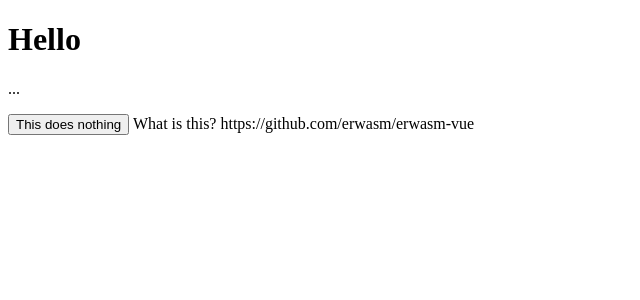
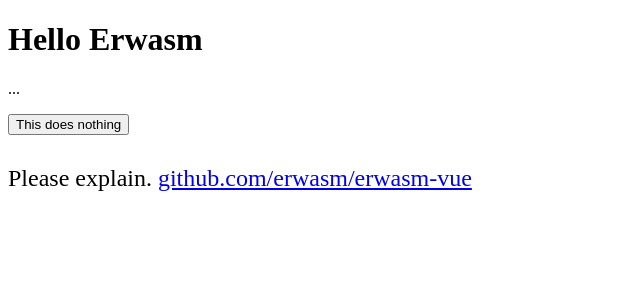
Before and after one commit to erwasm/erwasm-vue, a Vue app: page / in a window 1280 px wide. Shown: the top 300 px of the page, without its empty margins (0-640 px from the left). Built offline with nearby package versions, Linux system fonts and the light colour scheme.

Commit message:
change page style make the link linking

```diff
--- a/src/App.vue
+++ b/src/App.vue
@@ -1,5 +1,5 @@
 <template>
-  <h1>Hello</h1>
+  <h1>Hello Erwasm</h1>
 
   <p v-if="quote.ready">
     Current price is {{ quote.price.base }}
@@ -22,7 +22,9 @@
   </div>
 
 
-  What is this? https://github.com/erwasm/erwasm-vue
+  <div class="wat">
+    Please explain. <a href="https://github.com/erwasm/erwasm-vue">github.com/erwasm/erwasm-vue</a>
+  </div>
 </template>
 <script setup>
 import { reactive, onMounted } from 'vue';
@@ -58,5 +60,14 @@ const handleClick = async () => {
     nothing.response = await worker.request('nothing');
   }
 }
+</script>
 
-</script>
+<style scoped>
+body {
+  padding: 30px;
+}
+.wat {
+  margin-top: 30px;
+  font-size: 24px;
+}
+</style>
```
